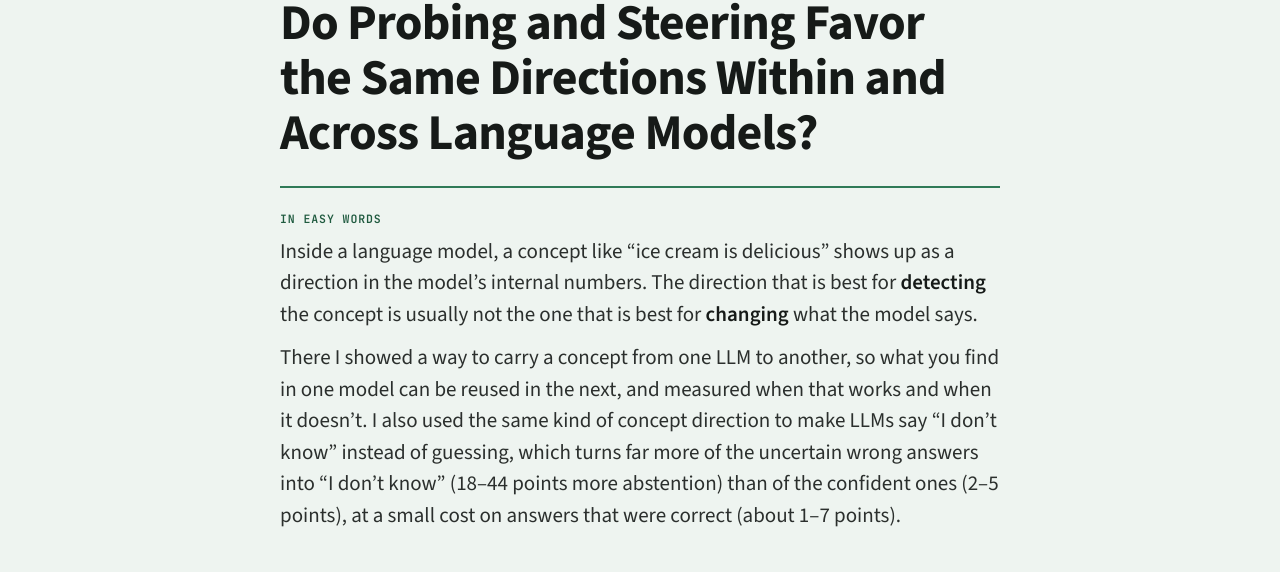
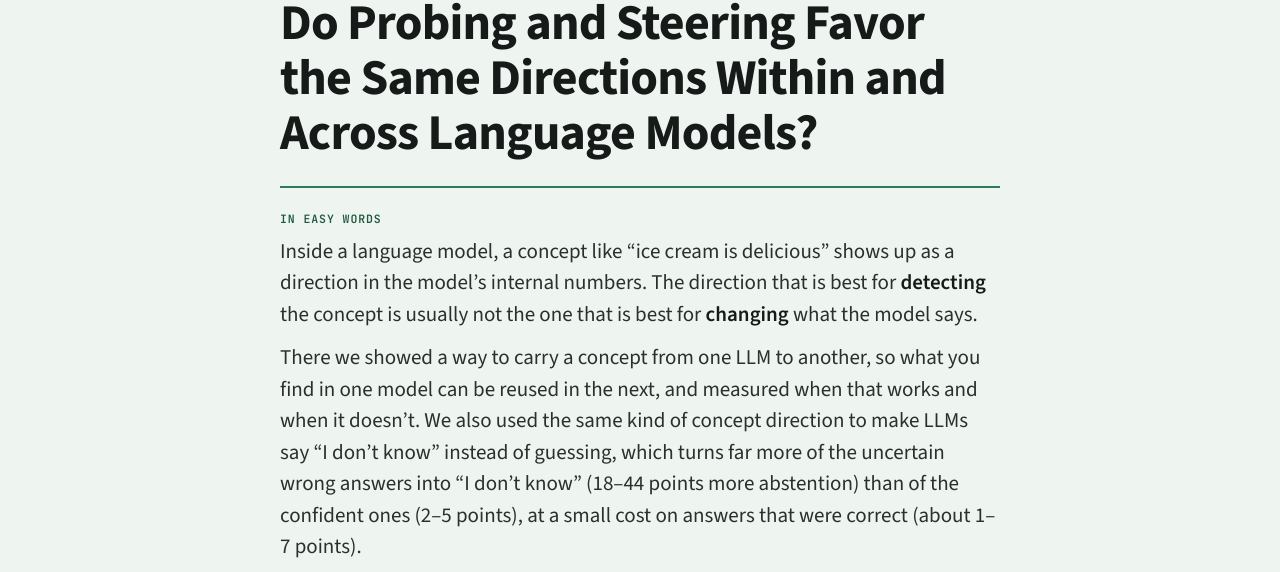
Before and after one commit to afshinsadeghi/afshinsadeghi.github.io, a plain HTML site: page research/probing-vs-steering/index.html in a window 1280 px wide. Shown: the part 161-733 px from the top of the page. Drawn offline with nearby package versions, Linux system fonts and the light colour scheme.

Commit message:
Add files via upload
updated files

```diff
--- a/research/probing-vs-steering/index.html
+++ b/research/probing-vs-steering/index.html
@@ -102,7 +102,7 @@
     <div class="standfirst">
       <p class="lab">In easy words</p>
       <p>Inside a language model, a concept like &ldquo;ice cream is delicious&rdquo; shows up as a direction in the model&rsquo;s internal numbers. The direction that is best for <b>detecting</b> the concept is usually not the one that is best for <b>changing</b> what the model says.</p>
-      <p>There I showed a way to carry a concept from one LLM to another, so what you find in one model can be reused in the next, and measured when that works and when it doesn&rsquo;t. I also used the same kind of concept direction to make LLMs say &ldquo;I don&rsquo;t know&rdquo; instead of guessing, which turns far more of the uncertain wrong answers into &ldquo;I don&rsquo;t know&rdquo; (18&ndash;44 points more abstention) than of the confident ones (2&ndash;5 points), at a small cost on answers that were correct (about 1&ndash;7 points).</p>
+      <p>There we showed a way to carry a concept from one LLM to another, so what you find in one model can be reused in the next, and measured when that works and when it doesn&rsquo;t. We also used the same kind of concept direction to make LLMs say &ldquo;I don&rsquo;t know&rdquo; instead of guessing, which turns far more of the uncertain wrong answers into &ldquo;I don&rsquo;t know&rdquo; (18&ndash;44 points more abstention) than of the confident ones (2&ndash;5 points), at a small cost on answers that were correct (about 1&ndash;7 points).</p>
     </div>
   </div>
 </header>
```
Also changed, not shown: index.html (+1 -1 lines).
